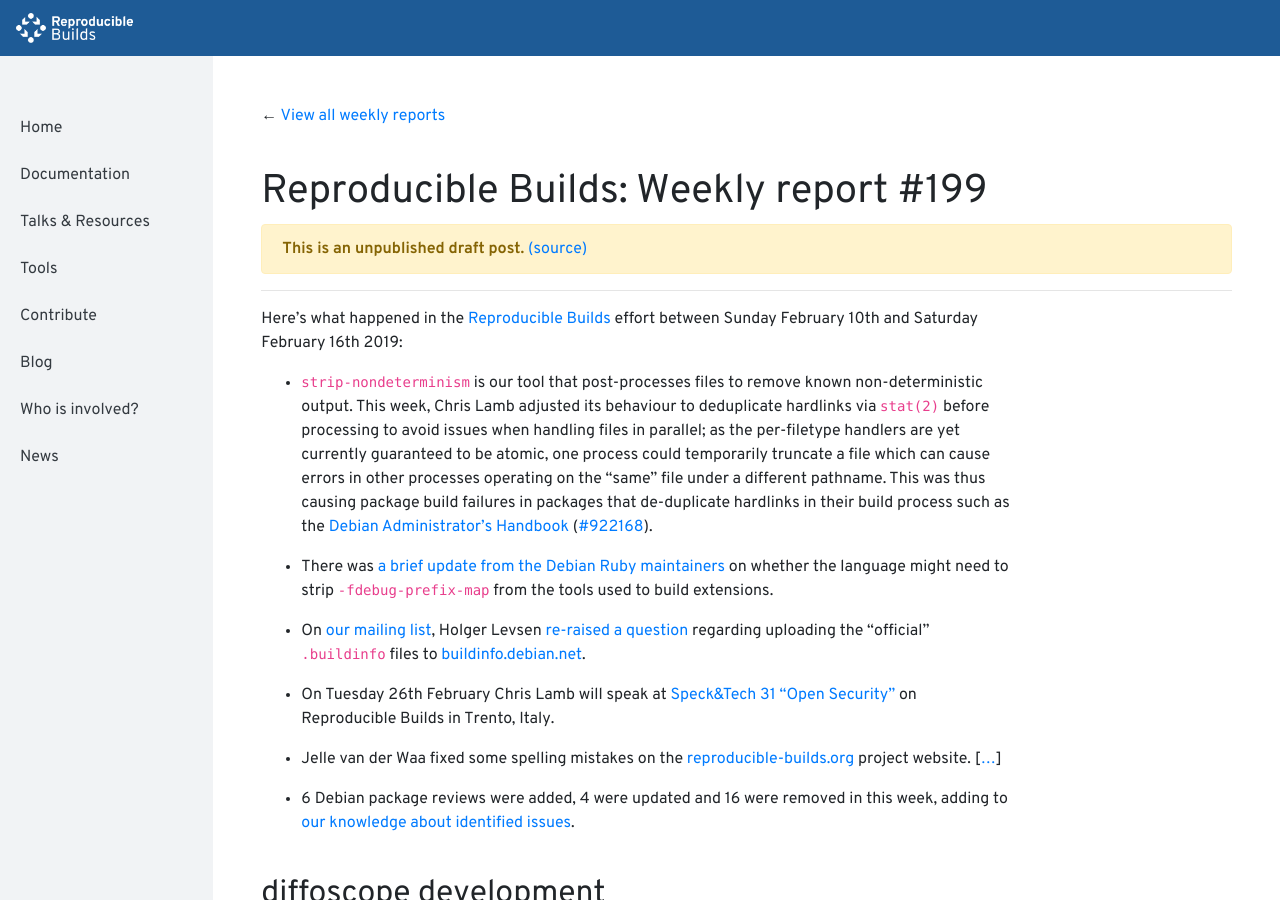
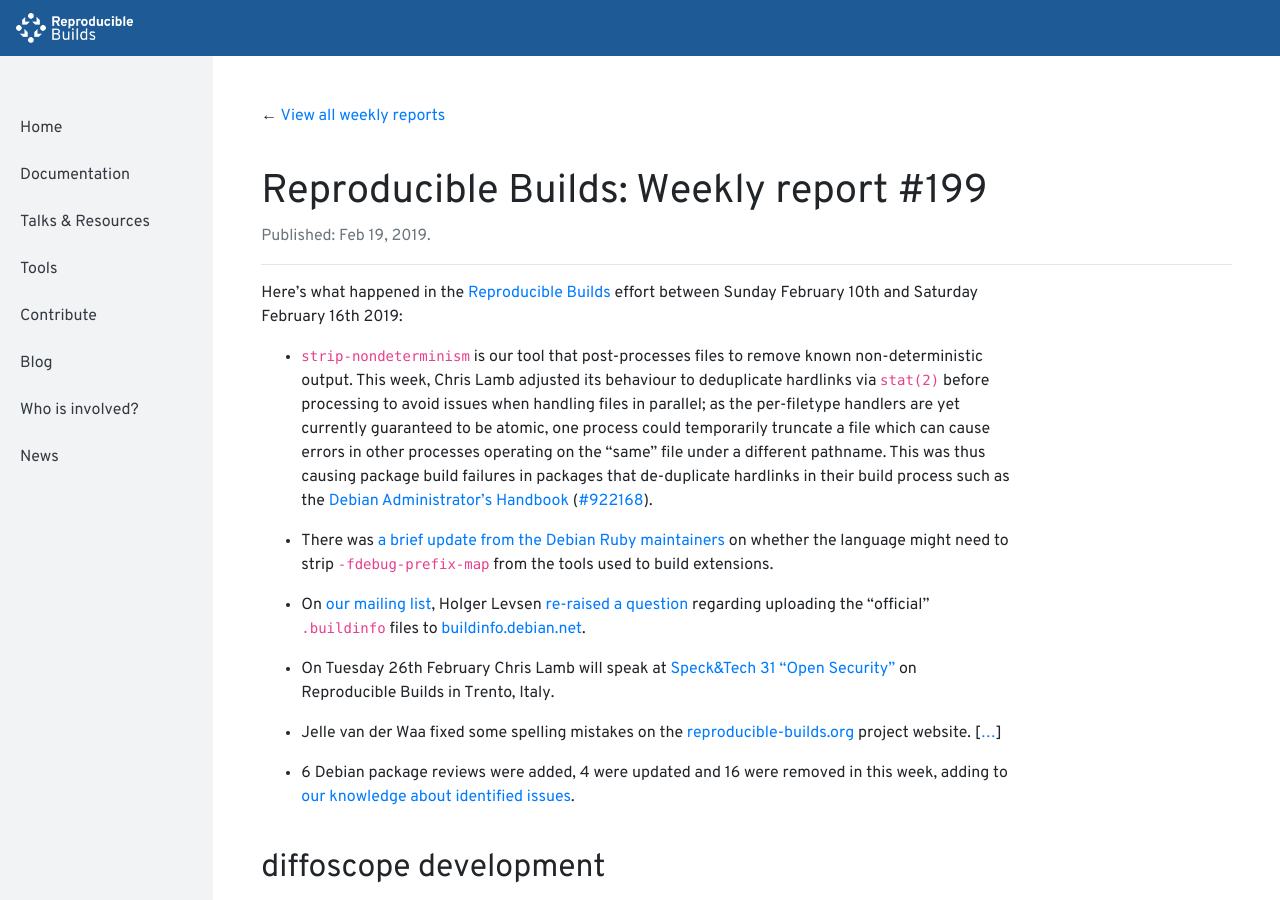
Before and after one commit to prototypefund/reproducible-website, a Jekyll site: the page built from _blog/posts/199.md, in a window 1280 px wide and 900 px high. Built offline with Jekyll 4.4.1, drawn with Linux system fonts in a browser that asks for light colours.

Commit message:
published as https://reproducible-builds.org/blog/posts/199/

```diff
--- a/_blog/posts/199.md
+++ b/_blog/posts/199.md
@@ -1,6 +1,7 @@
 ---
 layout: new/blog
 week: 199
+published: 2019-02-19 12:03:50
 ---
 
 Here's what happened in the [Reproducible Builds](https://reproducible-builds.org) effort between Sunday February 10th and Saturday February 16th 2019:
```
